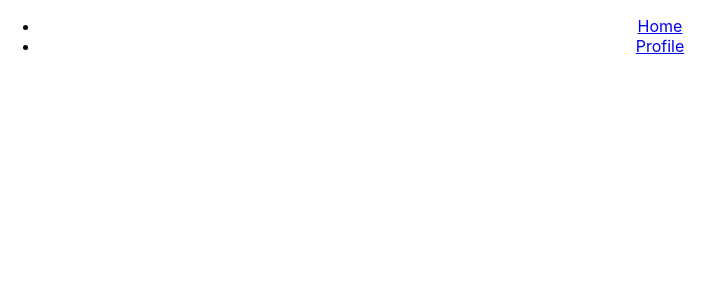
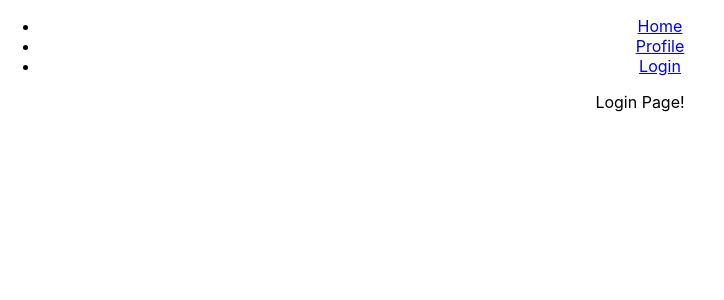
Before and after one commit to e-zou/Timer, a React (Create React App) app in the folder timer/: page /login in a window 1280 px wide. Shown: the top 300 px of the page, without its empty margins (0-724 px from the left). Built offline with nearby package versions, Linux system fonts and the light colour scheme.

Commit message:
made login page

```diff
--- a/timer/src/Components/header.js
+++ b/timer/src/Components/header.js
@@ -16,6 +16,9 @@ export default class Header extends React.Component {
                         <li>
                             <Link to='/profile/'>Profile</Link>
                         </li>
+                        <li>
+                            <Link to='/login/'>Login</Link>
+                        </li>
                     </ul>
                 </nav>
             </header>
--- /dev/null
+++ b/timer/src/Components/loginPage/login.js
@@ -0,0 +1,17 @@
+import React from 'react';
+
+export default class Login extends React.Component {
+
+
+    render () {
+        return (
+
+        <div>
+             <header>Login Page!</header>
+
+        </div>
+
+        );
+    }
+
+}
--- a/timer/src/Components/mainpage.js
+++ b/timer/src/Components/mainpage.js
@@ -2,6 +2,7 @@ import React from 'react';
 import {Switch, Route} from "react-router-dom";
 import Profile from './profilePage/profile.js';
 import Home from './homePage/home.js';
+import Login from './loginPage/login.js';
 
 export default class MainPage extends React.Component {
 
@@ -11,6 +12,7 @@ export default class MainPage extends React.Component {
             <Switch>
                 <Route exact path='/' component={Home}/>
                 <Route exact path='/profile' component = {Profile}/>
+                <Route exact path='/login' component = {Login}/>
             </Switch>
         </main>
 
```
